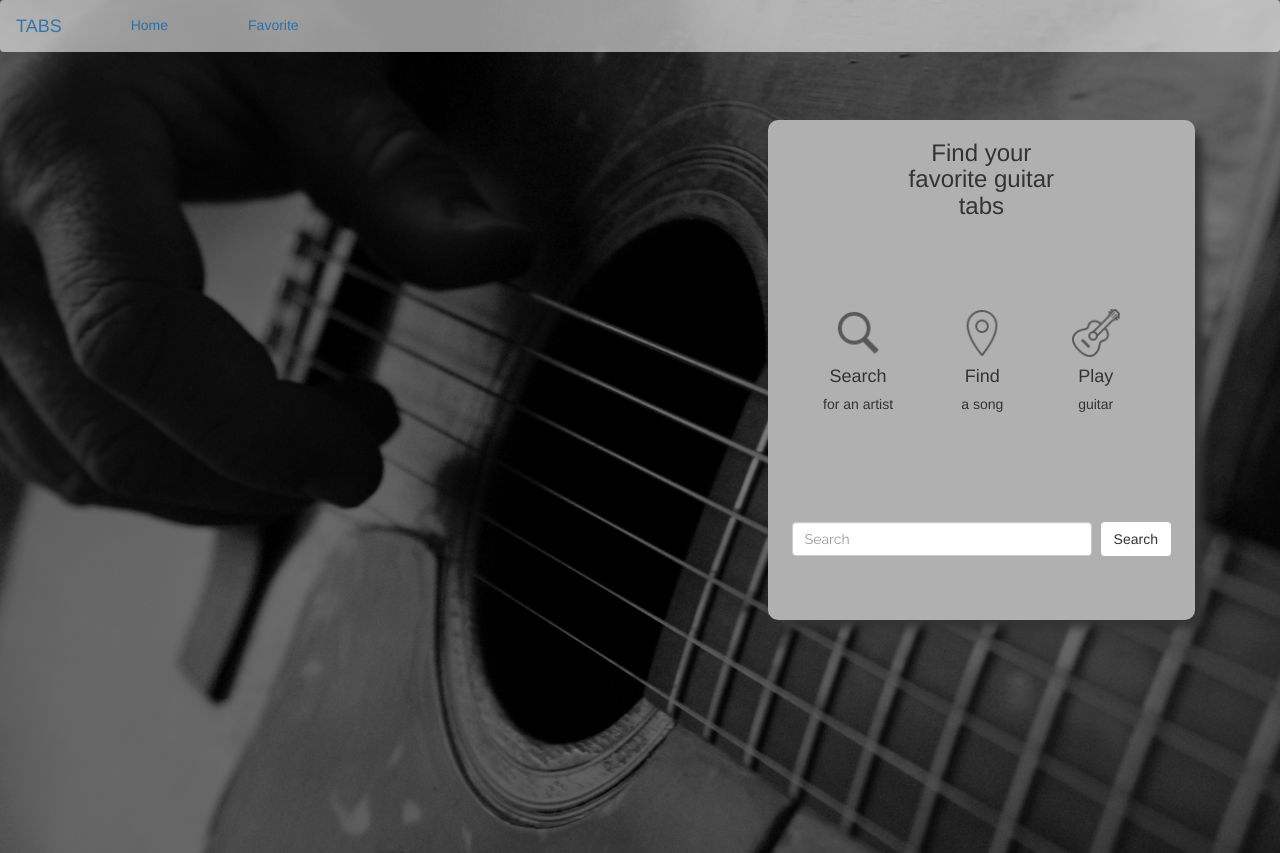
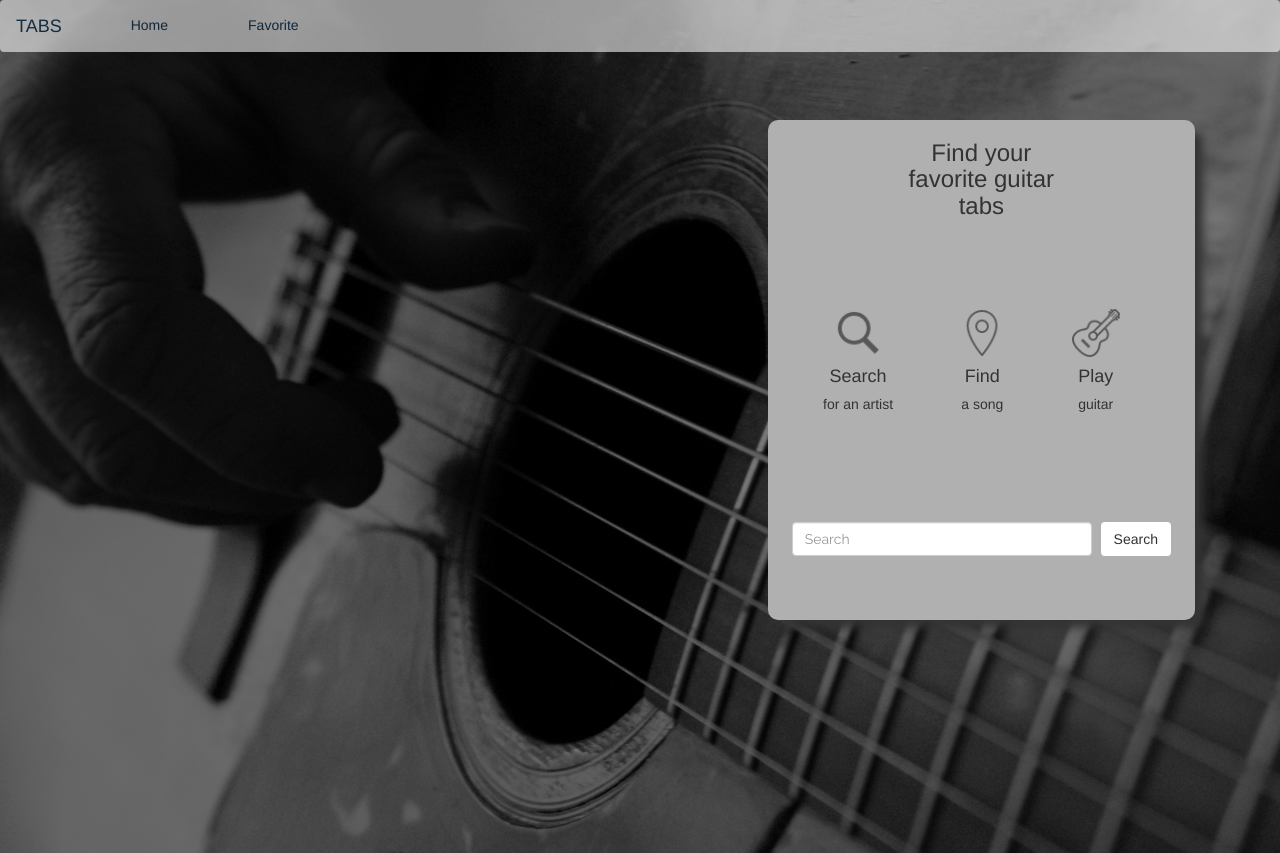
Before and after one commit to b-ellis/node-capstone, a website: page public/index.html in a window 1280 px wide. Drawn offline with nearby package versions, Linux system fonts and the light colour scheme.

Commit message:
font color changed

```diff
--- a/public/style.css
+++ b/public/style.css
@@ -14,6 +14,12 @@ dd{
 }
 h5{
     font-family: 'Raleway', sans-serif;
+}
+.navbar-brand {
+    color: #112a3f;
+}
+.navbar-nav > li > a{
+    color: #112a3f;
 }
 .navbar{
     margin: 0px !important;
```
